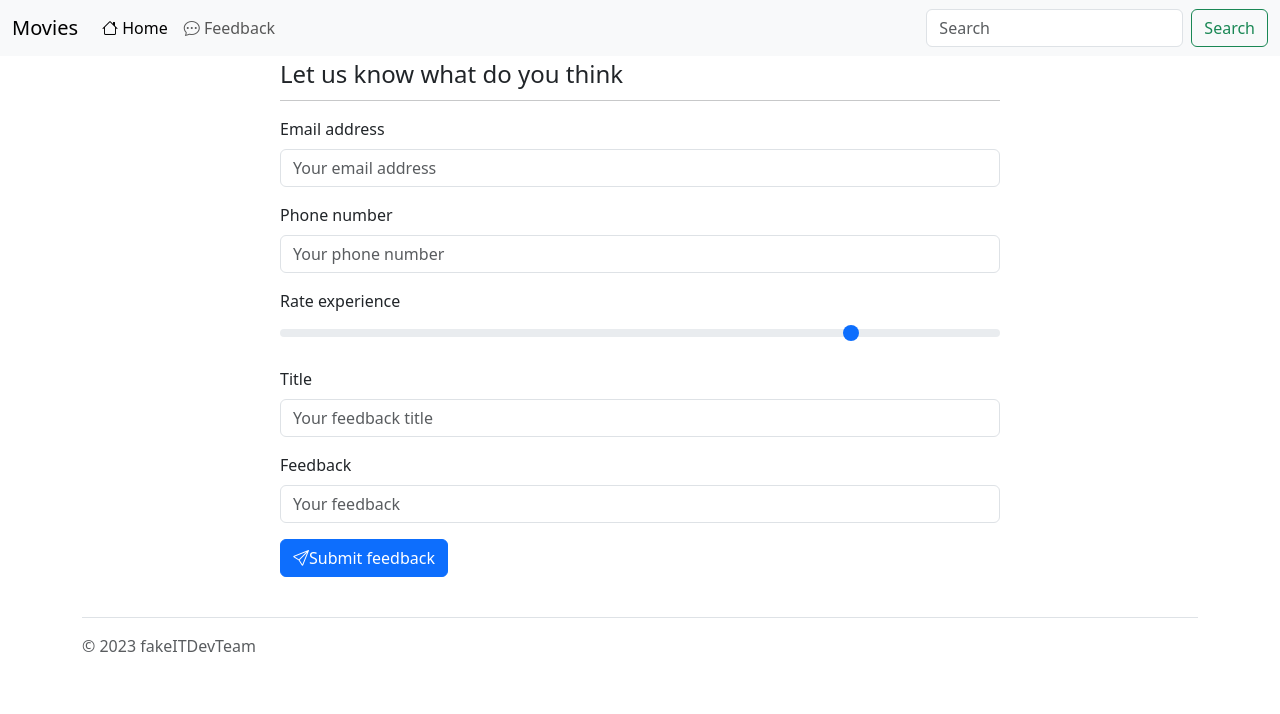
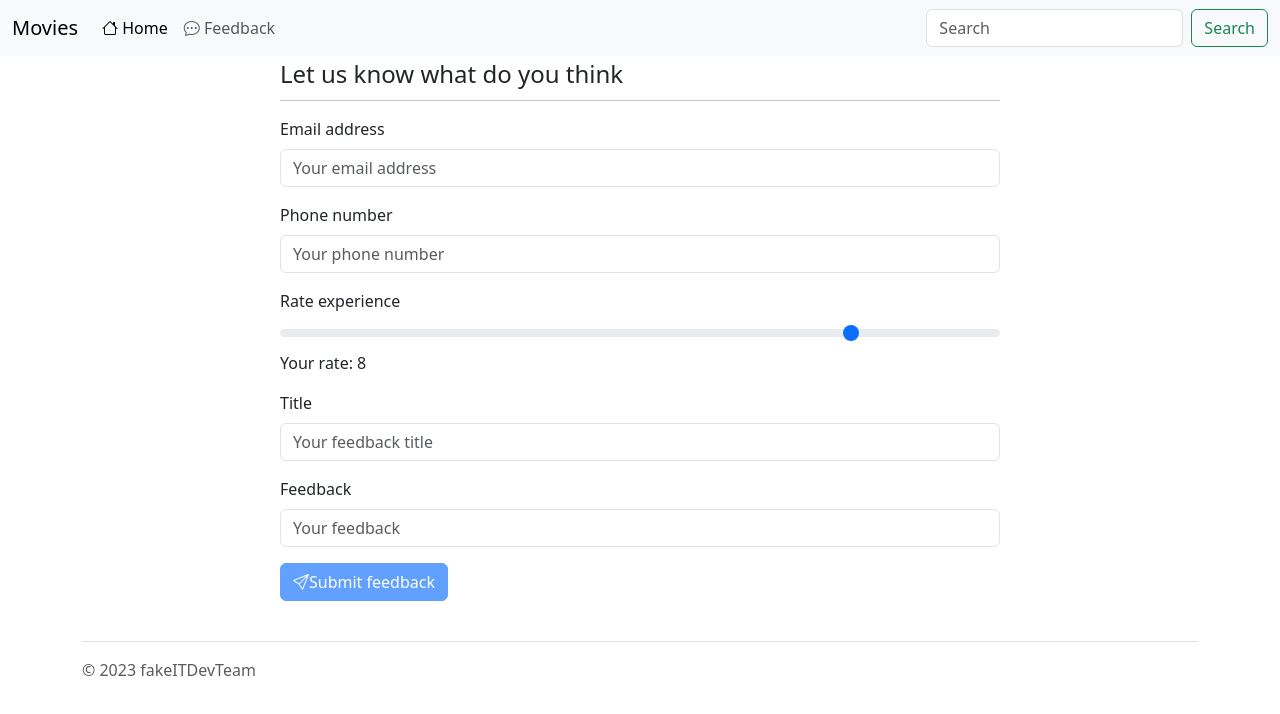
Before and after one commit to fakeITDevTeam/emboss-movies, an Angular app: page /feedback in a window 1280 px wide. Shown: the top 714 px of the page. Built offline with nearby package versions, Linux system fonts and the light colour scheme.

Commit message:
validating reactive forms

```diff
--- a/src/app/components/feedback/feedback.component.html
+++ b/src/app/components/feedback/feedback.component.html
@@ -9,29 +9,47 @@
           <label for="emailAddress" class="form-label">Email address</label>
           <input type="email" class="form-control" id="emailAddress" name="emailAddress" placeholder="Your email address"
             formControlName="emailAddress" />
+
+            <div class="text-danger" *ngIf="feedbackForm.get('emailAddress')?.invalid && feedbackForm.get('emailAddress')?.dirty">
+              <div *ngIf="feedbackForm.get('emailAddress')?.hasError('required')">Email address is required</div>
+              <div *ngIf="feedbackForm.get('emailAddress')?.hasError('email')">Invalid email format</div>
+            </div>
         </div>
 
         <div class="mb-3">
           <label for="phoneNumber" class="form-label">Phone number</label>
           <input type="text" class="form-control" id="phoneNumber" name="phoneNumber" placeholder="Your phone number"
             formControlName="phoneNumber" />
+
+            <div class="text-danger" *ngIf="feedbackForm.get('phoneNumber')?.invalid && feedbackForm.get('phoneNumber')?.dirty">
+              <div *ngIf="feedbackForm.get('phoneNumber')?.hasError('pattern')">Invalid pattern</div>
+            </div>
         </div>
 
         <div class="mb-3">
           <label for="rate" class="form-label">Rate experience</label>
           <input type="range" class="form-range" min="0" max="10" step="1" id="rateExperience" formControlName="rate" />
+          <div>Your rate: {{feedbackForm.get('rate')?.value}}</div>
         </div>
 
         <div class="mb-3">
           <label for="feedbackTitle" class="form-label">Title</label>
           <input type="text" class="form-control" id="title" placeholder="Your feedback title"
             formControlName="feedbackTitle" />
+
+          <div class="text-danger" *ngIf="feedbackForm.get('feedbackTitle')?.invalid && feedbackForm.get('feedbackTitle')?.dirty">
+            <div *ngIf="feedbackForm.get('feedbackTitle')?.hasError('required')">Feedback title is required</div>
+          </div>
         </div>
 
         <div class="mb-3">
           <label for="feedback" class="form-label">Feedback</label>
           <input type="text" class="form-control" id="feedback" placeholder="Your feedback"
             formControlName="feedback" />
+
+          <div class="text-danger" *ngIf="feedbackForm.get('feedback')?.invalid && feedbackForm.get('feedback')?.dirty">
+            <div *ngIf="feedbackForm.get('feedback')?.hasError('required')">Feedback is required</div>
+          </div>
         </div>
 
         <div class="mb-3">
--- a/src/app/components/feedback/feedback.component.ts
+++ b/src/app/components/feedback/feedback.component.ts
@@ -1,5 +1,5 @@
 import { Component, OnInit } from '@angular/core';
-import { FormBuilder, FormGroup } from '@angular/forms';
+import { FormBuilder, FormControl, FormGroup, Validators } from '@angular/forms';
 import { Feedback } from 'src/app/data/model/Feedback';
 
 @Component({
@@ -12,17 +12,17 @@
   // feedback: Feedback = new Feedback('','',8,'','');
   feedbackForm!: FormGroup;
 
-  constructor(private fb: FormBuilder) {
+  constructor() {
 
   }
 
   ngOnInit(): void {
-    this.feedbackForm = this.fb.group({
-      emailAddress: [''],
-      phoneNumber: [''],
-      rate: [8],
-      feedbackTitle: [''],
-      feedback: ['']
+    this.feedbackForm = new FormGroup({
+      emailAddress: new FormControl('', [Validators.required, Validators.email]),
+      phoneNumber: new FormControl('', [Validators.pattern('[0-9]{4}-[0-9]{4}')]),
+      rate: new FormControl(8, [Validators.min(0), Validators.max(10)]),
+      feedbackTitle: new FormControl('', [Validators.required]),
+      feedback: new FormControl('', [Validators.required])
     })
   }
 
```
